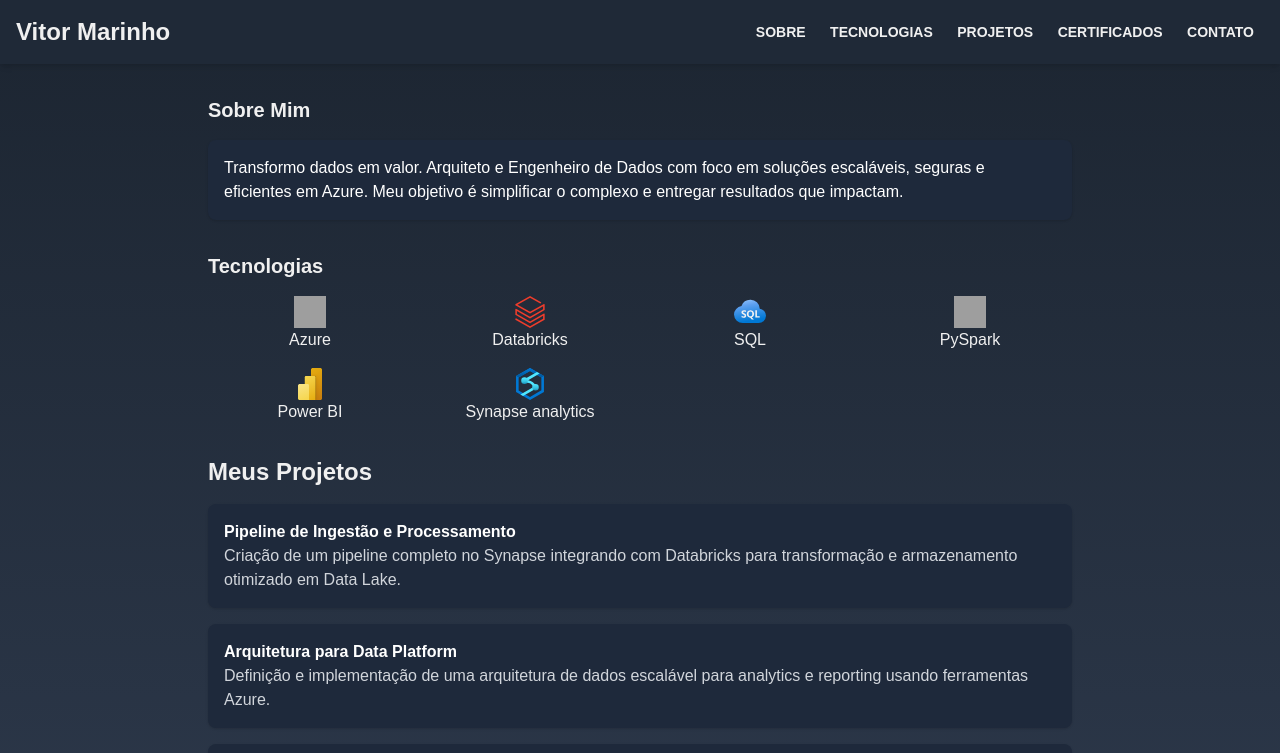
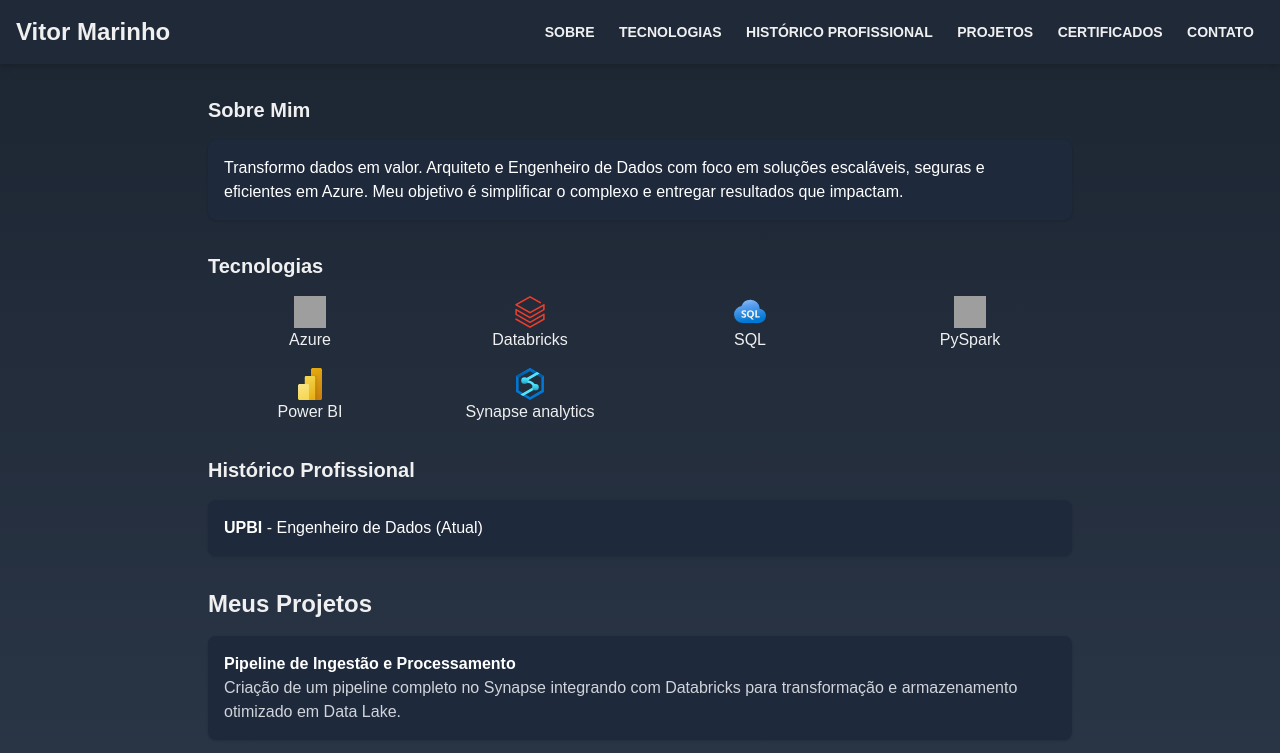
Before and after one commit to VitorSMarinho/vitorsmarinho.github.io, a plain HTML site: page index.html in a window 1280 px wide. Shown: the top 753 px of the page. Drawn offline with nearby package versions, Linux system fonts and the light colour scheme; grey boxes are pictures that could not be loaded.

Commit message:
Update index.html
Adicionando o campo, Histórico Profissional.

```diff
--- a/index.html
+++ b/index.html
@@ -35,6 +35,7 @@
             <nav>
                 <a href="#sobre">Sobre</a>
                 <a href="#tecnologias">Tecnologias</a>
+                <a href="#historico-profissional">Histórico Profissional</a>
                 <a href="#projetos">Projetos</a>
                 <a href="#certificados">Certificados</a>
                 <a href="#contato">Contato</a>
@@ -81,6 +82,15 @@
             </div>
         </section>
 
+        <section id="historico-profissional" class="mb-8">
+            <h2 class="text-xl font-semibold mb-4">Histórico Profissional</h2>
+            <ul class="space-y-2">
+                <li class="p-4 bg-[#1E293B] text-white shadow rounded-lg">
+                    <strong>UPBI</strong> - Engenheiro de Dados (Atual)
+                </li>
+            </ul>
+        </section>
+
         <section class="mb-8">
             <h2 class="text-2xl font-semibold text-[var(--primary-text)] mb-4">Meus Projetos</h2>
             <ul class="space-y-4">
@@ -111,7 +121,6 @@
             </ul>
         </section>
 
-
         <section id="certificados" class="mb-8">
             <h2 class="text-xl font-semibold mb-4">Certificados</h2>
             <div class="overflow-hidden relative w-full">
@@ -121,22 +130,12 @@
                     <img src="./assets/img/loading-digital-data.jpg" class="rounded-lg">
                 </div>
             </div>
-            <style>
-                @keyframes scroll {
-                    0% { transform: translateX(0); }
-                    100% { transform: translateX(-100%); }
-                }
-                .animate-scroll {
-                    animation: scroll 10s linear infinite;
-                }
-            </style>
         </section>
 
         <section id="contato" class="mb-8">
             <h2 class="text-xl font-semibold mb-4">Contato</h2>
             <p><strong>LinkedIn:</strong> <a href="https://www.linkedin.com/in/vitor-marinho/" class="text-blue-400">Vitor Marinho</a></p>
             <p><strong>GitHub:</strong> <a href="https://github.com/VitorSMarinho" class="text-blue-400">VitorSMarinho</a></p>
-            <p><strong>E-mail:</strong> <a href="mailto:vtechdata.solutions@outlook.com.br" class="text-blue-400">vtechdata.solutions@outlook.com.br</a></p>
         </section>
 
     </main>
```
